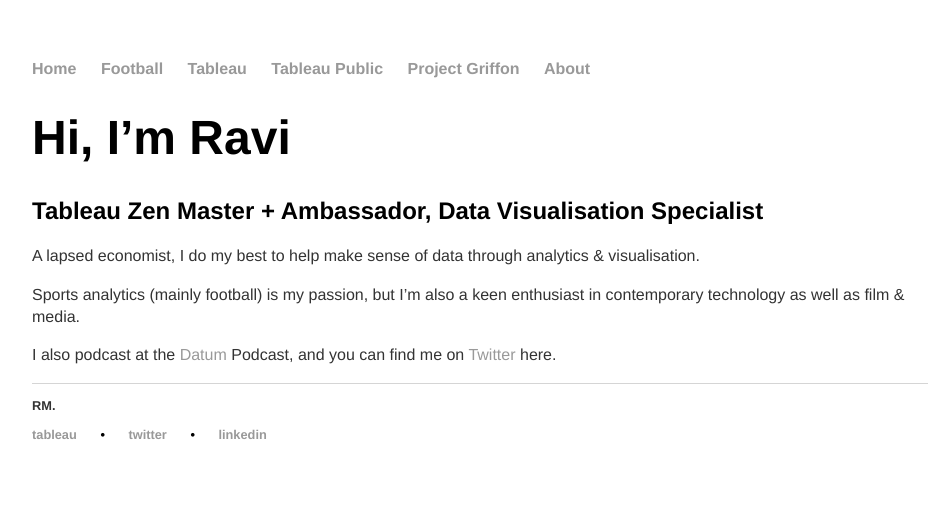
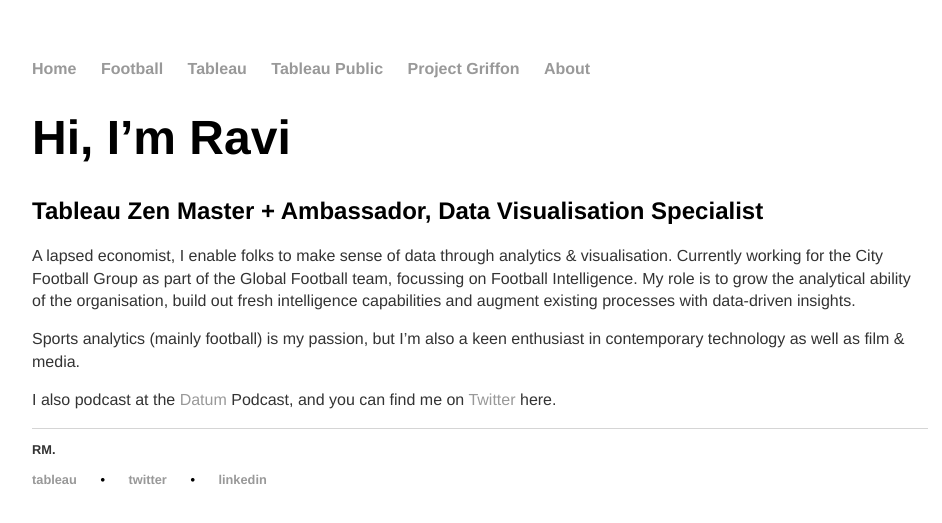
Before and after one commit to scribblr42/scribbles.github.io, a Jekyll site: the page built from about/index.md, in a window 1280 px wide. Shown: the top 523 px of the page, without its empty margins (160-1102 px from the left). Built offline with Jekyll 4.4.1, drawn with Linux system fonts in a browser that asks for light colours.

Commit message:
Update index.md

```diff
--- a/about/index.md
+++ b/about/index.md
@@ -4,7 +4,7 @@
 ---
 # Hi, I'm Ravi
 ## Tableau Zen Master + Ambassador, Data Visualisation Specialist
-A lapsed economist, I do my best to help make sense of data through analytics & visualisation.
+A lapsed economist, I enable folks to make sense of data through analytics & visualisation. Currently working for the City Football Group as part of the Global Football team, focussing on Football Intelligence. My role is to grow the analytical ability of the organisation, build out fresh intelligence capabilities and augment existing processes with data-driven insights.
 
 Sports analytics (mainly football) is my passion, but I'm also a keen enthusiast in contemporary technology as well as film & media.
 
```
